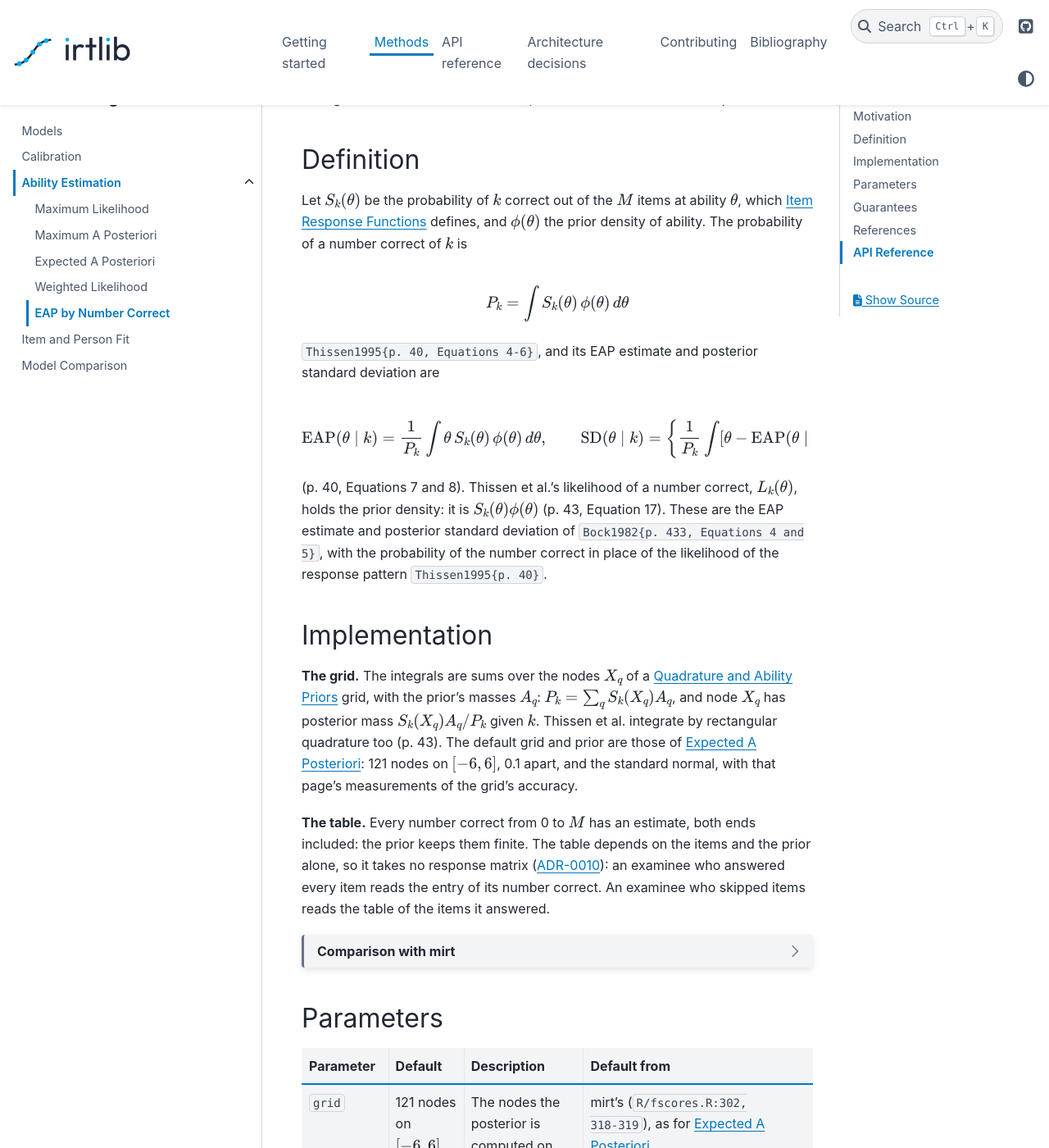
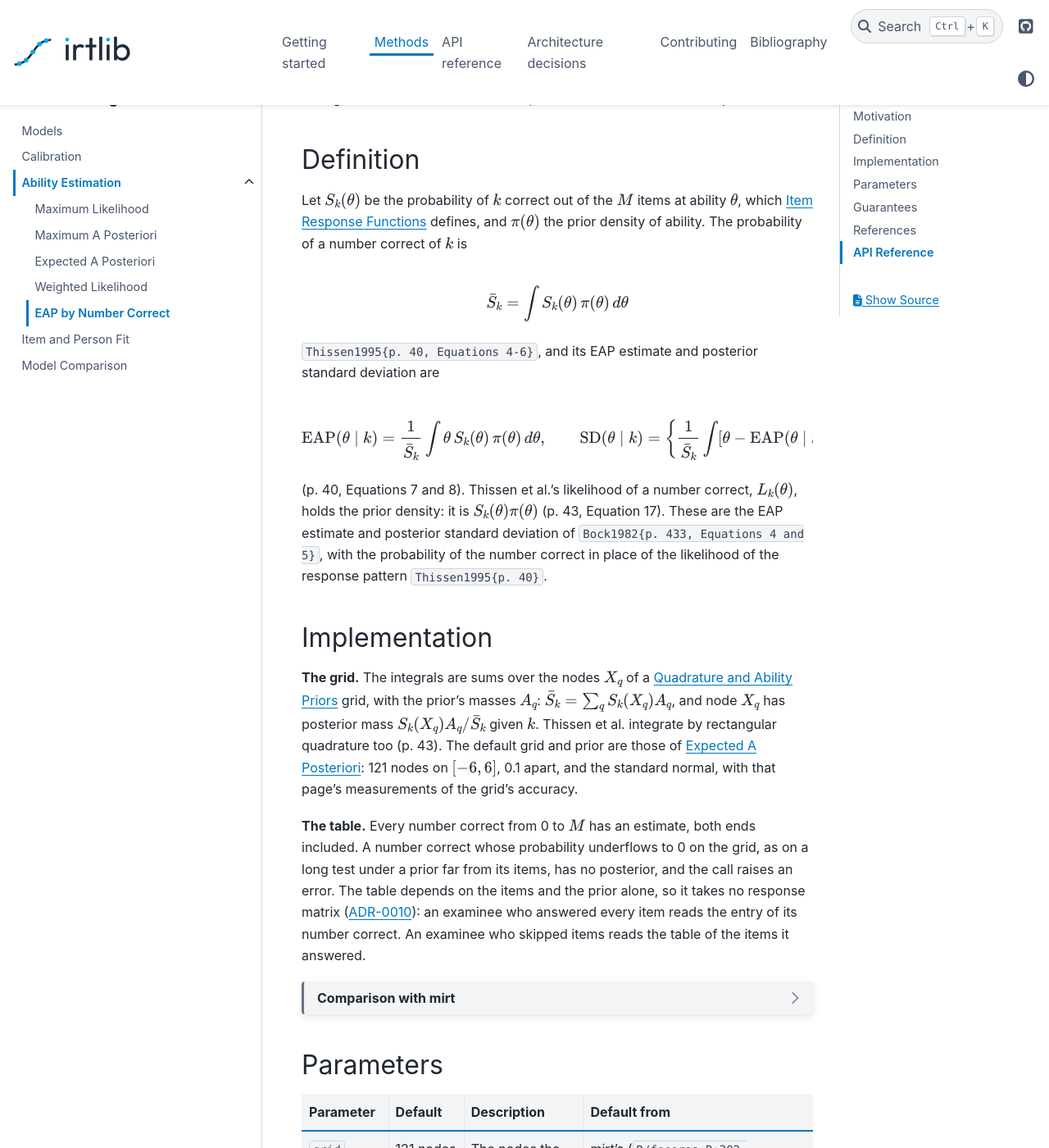
Before and after one commit to douglasrizzo/irtlib, a Sphinx documentation site: the page built from sphinx/methods/ability/number-correct-eap.md, in a window 1280 px wide and 1400 px high, scrolled down 652 px. Shown: the whole window at 82% size. Built offline with Sphinx 7.4.7 and the PyData theme 0.15.4, drawn with Linux system fonts in a browser that asks for light colours; cross-references to code outside the pages are shown as plain code; some of the changed text lies outside the part shown.

Commit message:
fix: raise for a number correct with no probability on the grid, and correct the citations of the number-correct pages
number_correct_eap divided by each number correct's probability, so one that underflows to 0 on the grid
gave NaN estimates with a RuntimeWarning; it raises a ValueError instead, and the method page's
guarantee says so. The recursion's sum over patterns cites Thissen et al.'s Equation 15, which holds no
prior density, and S_k = S^(M)_k cites Orlando and Thissen. The page uses pi(theta) and \bar S_k, added
to Terms and Notation. ADR-0010 names the number-correct table as the one exception and the rejected
alternative.

```diff
--- a/sphinx/methods/ability/number-correct-eap.md
+++ b/sphinx/methods/ability/number-correct-eap.md
@@ -10,8 +10,8 @@ conversion table that every examinee with the same number correct shares, whiche
 answered correctly. The EAP by number correct is the mean of the ability's posterior given the
 number correct alone, with the posterior standard deviation as its standard error
 {cite:p}`Thissen1995{p. 40}`. It gives up a little precision against the {doc}`eap` of each response
-pattern: in Thissen et al.'s example, the posterior standard deviation given a number correct was
-about 10% above the smallest given a response pattern with that number (p. 45).
+pattern: Thissen et al. report the posterior standard deviation given a number correct as
+generally about 10% above the smallest given a response pattern with that number (p. 45).
 
 The same computation gives the probability of each number correct, the distribution of number
 correct that the items and the ability distribution predict. Set against the observed distribution,
@@ -20,24 +20,24 @@ it checks the fit of the model (p. 41).
 ## Definition
 
 Let $S_k(\theta)$ be the probability of $k$ correct out of the $M$ items at ability $\theta$, which
-{doc}`/methods/models/item-response-functions` defines, and $\phi(\theta)$ the prior density of
+{doc}`/methods/models/item-response-functions` defines, and $\pi(\theta)$ the prior density of
 ability. The probability of a number correct of $k$ is
 
 $$
-P_k = \int S_k(\theta)\, \phi(\theta)\, d\theta
+\bar S_k = \int S_k(\theta)\, \pi(\theta)\, d\theta
 $$
 
 {cite:p}`Thissen1995{p. 40, Equations 4-6}`, and its EAP estimate and posterior standard deviation are
 
 $$
-\mathrm{EAP}(\theta \mid k) = \frac{1}{P_k} \int \theta\, S_k(\theta)\, \phi(\theta)\, d\theta,
+\mathrm{EAP}(\theta \mid k) = \frac{1}{\bar S_k} \int \theta\, S_k(\theta)\, \pi(\theta)\, d\theta,
 \qquad
-\mathrm{SD}(\theta \mid k) = \left\{ \frac{1}{P_k} \int [\theta - \mathrm{EAP}(\theta \mid k)]^2\,
-S_k(\theta)\, \phi(\theta)\, d\theta \right\}^{1/2}
+\mathrm{SD}(\theta \mid k) = \left\{ \frac{1}{\bar S_k} \int [\theta - \mathrm{EAP}(\theta \mid k)]^2\,
+S_k(\theta)\, \pi(\theta)\, d\theta \right\}^{1/2}
 $$
 
 (p. 40, Equations 7 and 8). Thissen et al.'s likelihood of a number correct, $L_k(\theta)$, holds
-the prior density: it is $S_k(\theta) \phi(\theta)$ (p. 43, Equation 17). These are the EAP estimate
+the prior density: it is $S_k(\theta) \pi(\theta)$ (p. 43, Equation 17). These are the EAP estimate
 and posterior standard deviation of {cite:t}`Bock1982{p. 433, Equations 4 and 5}`, with the
 probability of the number correct in place of the likelihood of the response pattern
 {cite:p}`Thissen1995{p. 40}`.
@@ -46,13 +46,14 @@ probability of the number correct in place of the likelihood of the response pat
 
 **The grid.** The integrals are sums over the nodes $X_q$ of a
 {doc}`/methods/models/quadrature` grid, with the prior's masses $A_q$:
-$P_k = \sum_q S_k(X_q) A_q$, and node $X_q$ has posterior mass $S_k(X_q) A_q / P_k$ given $k$.
+$\bar S_k = \sum_q S_k(X_q) A_q$, and node $X_q$ has posterior mass $S_k(X_q) A_q / \bar S_k$ given $k$.
 Thissen et al. integrate by rectangular quadrature too (p. 43). The default grid and prior are those
 of {doc}`eap`: 121 nodes on $[-6, 6]$, 0.1 apart, and the standard normal, with that page's
 measurements of the grid's accuracy.
 
-**The table.** Every number correct from 0 to $M$ has an estimate, both ends included: the prior
-keeps them finite. The table depends on the items and the prior alone, so it takes no response
+**The table.** Every number correct from 0 to $M$ has an estimate, both ends included. A number
+correct whose probability underflows to 0 on the grid, as on a long test under a prior far from its
+items, has no posterior, and the call raises an error. The table depends on the items and the prior alone, so it takes no response
 matrix ({doc}`ADR-0010 </adr/0010-ability-estimation-contract>`): an examinee who answered every
 item reads the entry of its number correct. An examinee who skipped items reads the table of the
 items it answered.
@@ -61,7 +62,7 @@ items it answered.
 
 - mirt 1.48's `fscores(method = "EAPsum", full.scores = FALSE)` (manual p. 74) returns the same
   table: the estimate, its standard error, and the expected number of examinees with each number
-  correct, $N P_k$ (`R/fscores.internal.R:777-1044`). Its default grid and prior are irtlib's, 121
+  correct, $N \bar S_k$ (`R/fscores.internal.R:777-1044`). Its default grid and prior are irtlib's, 121
   nodes on $[-6, 6]$ (`R/fscores.R:302, 318-319`) with the normal density at the nodes, normalized
   (`R/fscores.internal.R:842-847`).
 - The parity tests first check that mirt's recorded estimates, standard errors and expected counts
@@ -94,7 +95,8 @@ items it answered.
 ## Guarantees
 
 1. Every number correct from 0 to $M$ has an estimate within the grid's nodes, and the
-   probabilities of the numbers correct sum to 1.
+   probabilities of the numbers correct sum to 1; a number correct with probability 0 on the grid
+   raises an error instead.
 2. Among examinees whose abilities follow the prior and who answer every item, the estimate of a
    number correct is the mean ability of those with that number correct, and its probability their
    share, within the grid's accuracy.
```
Also changed, not shown: sphinx/adr/0010-ability-estimation-contract.md (+5 -3 lines), sphinx/methods/models/item-response-functions.md (+2 -2 lines), sphinx/terms-and-notation.md (+2 -0 lines), 2 other files.
